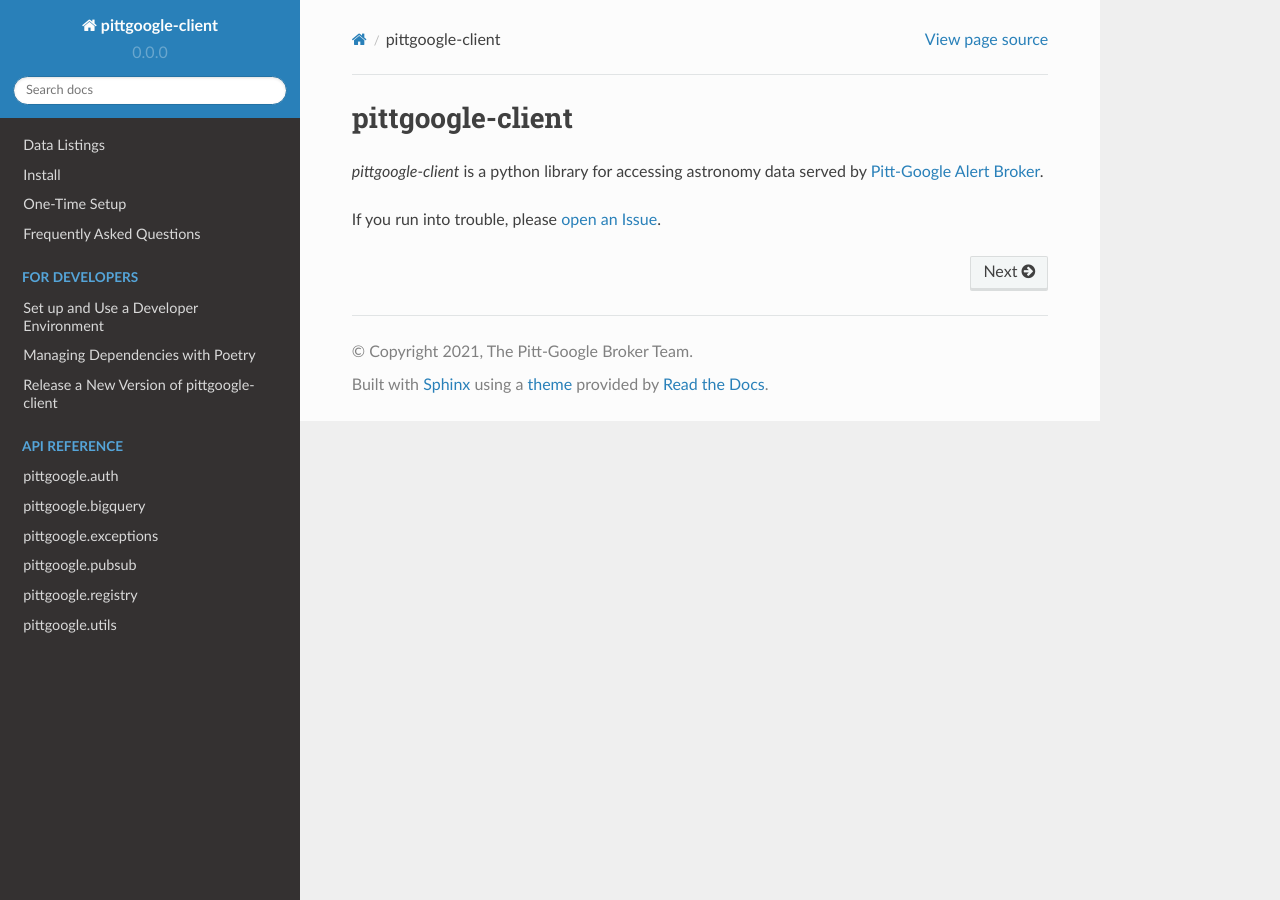
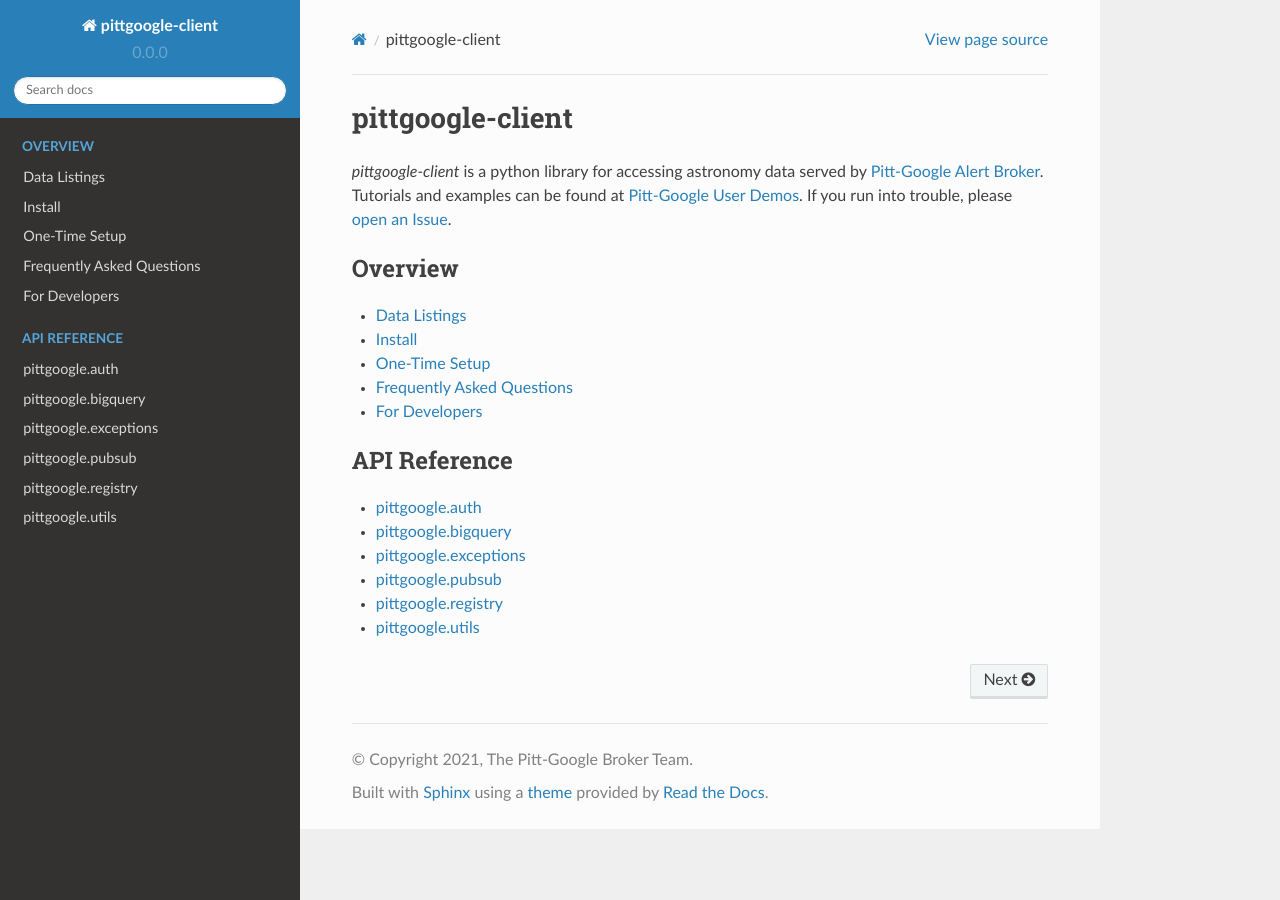
Before and after one commit to mwvgroup/pittgoogle-client, a Sphinx documentation site: the page built from docs/source/index.rst, in a window 1280 px wide. Built offline with Sphinx 7.4.7 and the Read the Docs theme 2.0.0, drawn with Linux system fonts in a browser that asks for light colours.

```diff
--- a/docs/source/index.rst
+++ b/docs/source/index.rst
@@ -3,28 +3,29 @@
    You can adapt this file completely to your liking, but it should at least
    contain the root `toctree` directive.
 
+pittgoogle-client
+=================
+
+`pittgoogle-client` is a python library for accessing astronomy data served by
+`Pitt-Google Alert Broker <https://github.com/mwvgroup/Pitt-Google-Broker>`__.
+Tutorials and examples can be found at
+`Pitt-Google User Demos <https://github.com/mwvgroup/pittgoogle-user-demos>`__.
+If you run into trouble, please
+`open an Issue <https://github.com/mwvgroup/pittgoogle-client/issues>`__.
+
 .. toctree::
-    :maxdepth: 3
-    :hidden:
+    :caption: Overview
+    :maxdepth: 1
 
     main/listings
     Install<main/one-time-setup/install>
     main/one-time-setup/index
     main/faq/index
-
-.. toctree::
-    :caption: For Developers
-    :maxdepth: 3
-    :hidden:
-
-    for-developers/setup-environment
-    for-developers/manage-dependencies-poetry
-    for-developers/release-new-version
+    main/for-developers/index
 
 .. toctree::
     :caption: API Reference
-    :maxdepth: 3
-    :hidden:
+    :maxdepth: 1
 
     api-reference/auth
     api-reference/bigquery
@@ -32,12 +33,3 @@
     api-reference/pubsub
     api-reference/registry
     api-reference/utils
-
-pittgoogle-client
-=================
-
-`pittgoogle-client` is a python library for accessing astronomy data served by
-`Pitt-Google Alert Broker <https://github.com/mwvgroup/Pitt-Google-Broker>`__.
-
-If you run into trouble, please
-`open an Issue <https://github.com/mwvgroup/pittgoogle-client/issues>`__.
--- a/docs/source/main/faq/index.rst
+++ b/docs/source/main/faq/index.rst
@@ -2,7 +2,7 @@ Frequently Asked Questions
 ==============================================
 
 .. toctree::
-    :maxdepth: 3
+    :maxdepth: 1
 
     cost
     find-project-id
--- a/docs/source/main/one-time-setup/authentication.rst
+++ b/docs/source/main/one-time-setup/authentication.rst
@@ -7,7 +7,7 @@ Authentication for API calls is obtained directly from Google Cloud.
 Two options are implemented in pittgoogle. Complete at least one:
 
 .. toctree::
-    :maxdepth: 3
+    :maxdepth: 1
 
     Service Account (recommended)<self>
     OAuth2<authentication-oauth>
--- a/docs/source/main/one-time-setup/index.rst
+++ b/docs/source/main/one-time-setup/index.rst
@@ -6,7 +6,7 @@ One-Time Setup
 Using pittgoogle-client to interact with cloud resources requires the following one-time setup tasks:
 
 .. toctree::
-    :maxdepth: 3
+    :maxdepth: 1
 
     Install pittgoogle-client<install>
     Setup a Google Cloud Project<project>
```
Also changed, not shown: CHANGELOG.md (+10 -4 lines), docs/source/main/for-developers/build-docs-sphinx.md (added, +31 -0 lines), docs/source/main/for-developers/index.rst (added, +10 -0 lines), docs/source/main/for-developers/release-new-version.md (renamed from docs/source/for-developers/release-new-version.md, +1 -0 lines), docs/source/main/for-developers/manage-dependencies-poetry.md (renamed from docs/source/for-developers/manage-dependencies-poetry.md), docs/source/main/for-developers/setup-environment.md (renamed from docs/source/for-developers/setup-environment.md).
